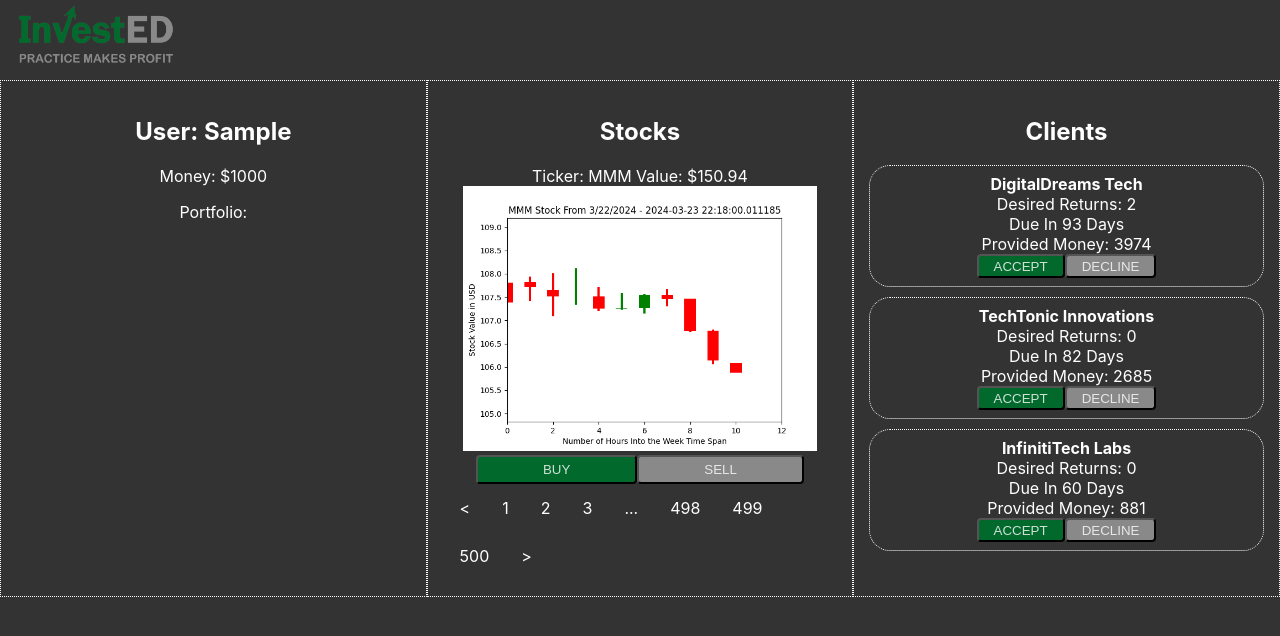
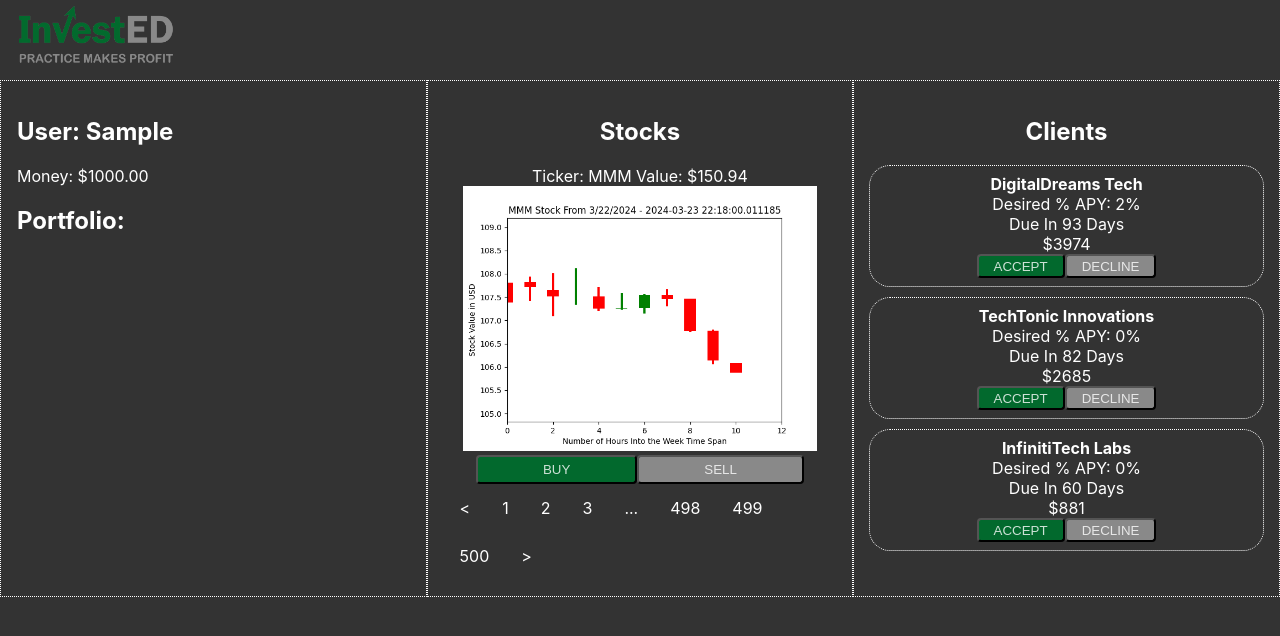
Before and after one commit to rrachelhuangg/2024-HooHacks, a React (Create React App) app in the folder frontend/: page / in a window 1280 px wide. Both pictures are taken after typing "Sample" into the empty fields and a click on the input 639 px from the left and 332 px from the top of the page. Shown: the top 636 px of the page. Built offline with nearby package versions, Linux system fonts and the light colour scheme.

Commit message:
formatted user's stock portfolio

```diff
--- a/frontend/src/App.css
+++ b/frontend/src/App.css
@@ -229,3 +229,29 @@ li a:hover {
   font-weight: bold;
   cursor: pointer;
 }
+
+.biggerText{
+  font-size:4vh;
+  font-weight: bold;
+}
+
+.grid {
+  display: grid;
+  grid-template-columns: 33.33% 33.33% 33.33%;
+  grid-template-rows: 4vh 4vh;
+  text-align:center;
+  align-items:center;
+
+}
+
+div{
+  text-align:center;
+}
+
+.firstColumn{
+  text-align: left;
+}
+
+.spacing{
+  margin-top:5vh;
+}
--- a/frontend/src/App.js
+++ b/frontend/src/App.js
@@ -32,8 +32,26 @@ const [stockPortfolio, setStockPortfolio] = useState([]);
 const [page, setPage] = useState(0);
 const [filterData, setFilterData] = useState();
 const n = 1;
+let portfolioStats = {};
+for(let i = 0; i < stockPortfolio.length; i++){
+  if(stockPortfolio[i] in portfolioStats){
+    portfolioStats[stockPortfolio[i]]+=1;
+  }
+  else{
+    portfolioStats[stockPortfolio[i]]=1;
+  }
+}
+
+  function PortfolioElement({stockTicker, count, value}){
+    return(<><div className = "grid"><span><strong>{stockTicker}</strong></span><span>{count}</span><span><strong className = "biggerText">${value}</strong></span></div>
+    </>);
+  }
+
 
   function TickerDisplay({closeVal, stockTicker}){
+    if(typeof(closeVal)===undefined){
+      closeVal="105.94"
+    }
     function buy(){
       if(money-parseFloat(closeVal.trim())>=0){
         setStockPortfolio([...stockPortfolio, " ", stockTicker]);
@@ -58,7 +76,7 @@ const n = 1;
 
     return(<>
     <div className = "tickerContainer">
-    <div>Ticker: {stockTicker} Value: ${closeVal}</div>
+    <div>Ticker: {stockTicker} Value: ${parseFloat(closeVal.trim()).toFixed(2)}</div>
     <img src = {path} className = "images"/>
       <button className = "buyButton" onClick = {buy}>Buy</button>
       <button className = "sellButton" onClick = {sell}>Sell</button></div></>
@@ -92,6 +110,20 @@ const n = 1;
             }
         })
 
+        let portfolioArray = [];
+        let x = 0;
+        for (const [key, value] of Object.entries(portfolioStats)) {
+          let multiply = 0;
+          if(typeof(closeValues[x])!==undefined){
+            multiply = closeValues[x];
+          }
+          // portfolioArray.push([key, value, parseFloat(value)*parseFloat(multiply).toFixed(2)]);
+          portfolioArray.push(<PortfolioElement stockTicker = {key} count = {value} value = {parseFloat(value)*parseFloat(multiply).toFixed(2)}/>);
+          console.log("Key value pair: ", [key, value, value*closeValues[x+1]]);
+          console.log("portfolio array: ", portfolioArray);
+          x += 1;
+        }
+        portfolioArray = portfolioArray.slice(1,);
 
         const rows = [];
         for (let i = 0; i < 500; i++) {
@@ -144,9 +176,9 @@ function ClientComponent({clientName, desiredReturns, dueDate, givenMoney}){
   return(<>
     <div className = "clientComponent" style={{backgroundColor:bgC}}>
     <div><strong>{clientName}</strong></div>
-    <div>Desired Returns: {desiredReturns}</div>
+    <div>Desired % APY: {desiredReturns}%</div>
     <div>Due In {dueDate} Days</div>
-    <div>Provided Money: {givenMoney}</div>
+    <div>${givenMoney}</div>
     <div style={{visibility:vB}}>
     <button className = "acceptButton" onClick = {acceptClient}>Accept</button><button className = "declineButton">Decline</button>
     </div></div>
@@ -198,10 +230,12 @@ function Clients(){
   if(true){
   return(
   <><NavBar/><div class="container">
-  <div class="column">
+  <div class="column firstColumn">
     <h2> User: {name}</h2>
-  <p>Money: ${money}</p>
-  <p>Portfolio: {stockPortfolio}</p>
+  <p>Money: ${money.toFixed(2)}</p>
+  <h2>Portfolio: </h2>
+  <div className = "spacing"></div>
+  {portfolioArray.map((item, index) => <div className = "grid">{item}</div>)}
   </div>
   <div class="column" >
   <h2> Stocks </h2>
```
